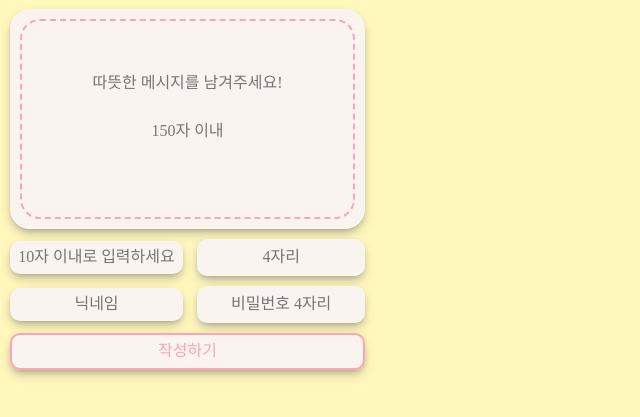
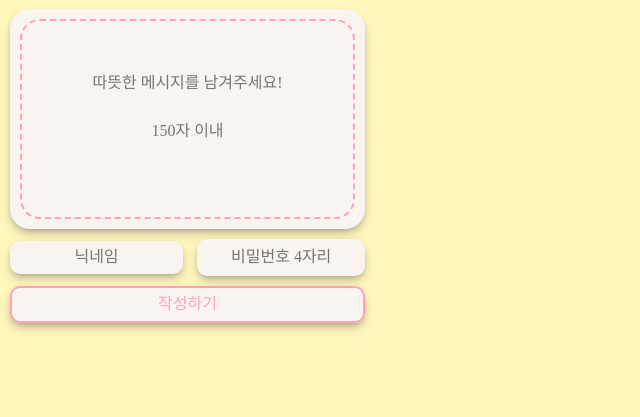
Before and after one commit to m1naworld/birthday-rollingpaper, a Flask app: page /message in a window 1280 px wide. Shown: the part 345-762 px from the top of the page, without its empty margins (0-640 px from the left). Run offline with Flask 2, Linux system fonts and the light colour scheme; some web fonts are replaced.

Commit message:
fix : 메세지 중복 삭제

```diff
--- a/templates/message.html
+++ b/templates/message.html
@@ -41,9 +41,6 @@
                 placeholder="&#13;&#10;&#13;&#10;따뜻한 메시지를 남겨주세요!&#13;&#10;&#13;&#10;150자 이내"></textarea>
     </div>
 
-        <input id="msg_name" class="submit_name" type="text" maxlength="9" placeholder="10자 이내로 입력하세요">
-        <input id="msg_pw" class="submit_pw" type="password" maxlength="4" placeholder="4자리">
-
     <form class="submit">
         <input id="msg_name" class="submit_name" type="text" maxlength="9" placeholder="닉네임">
         <input id="msg_pw" class="submit_pw" type="password" maxlength="4" placeholder="비밀번호 4자리">
```
